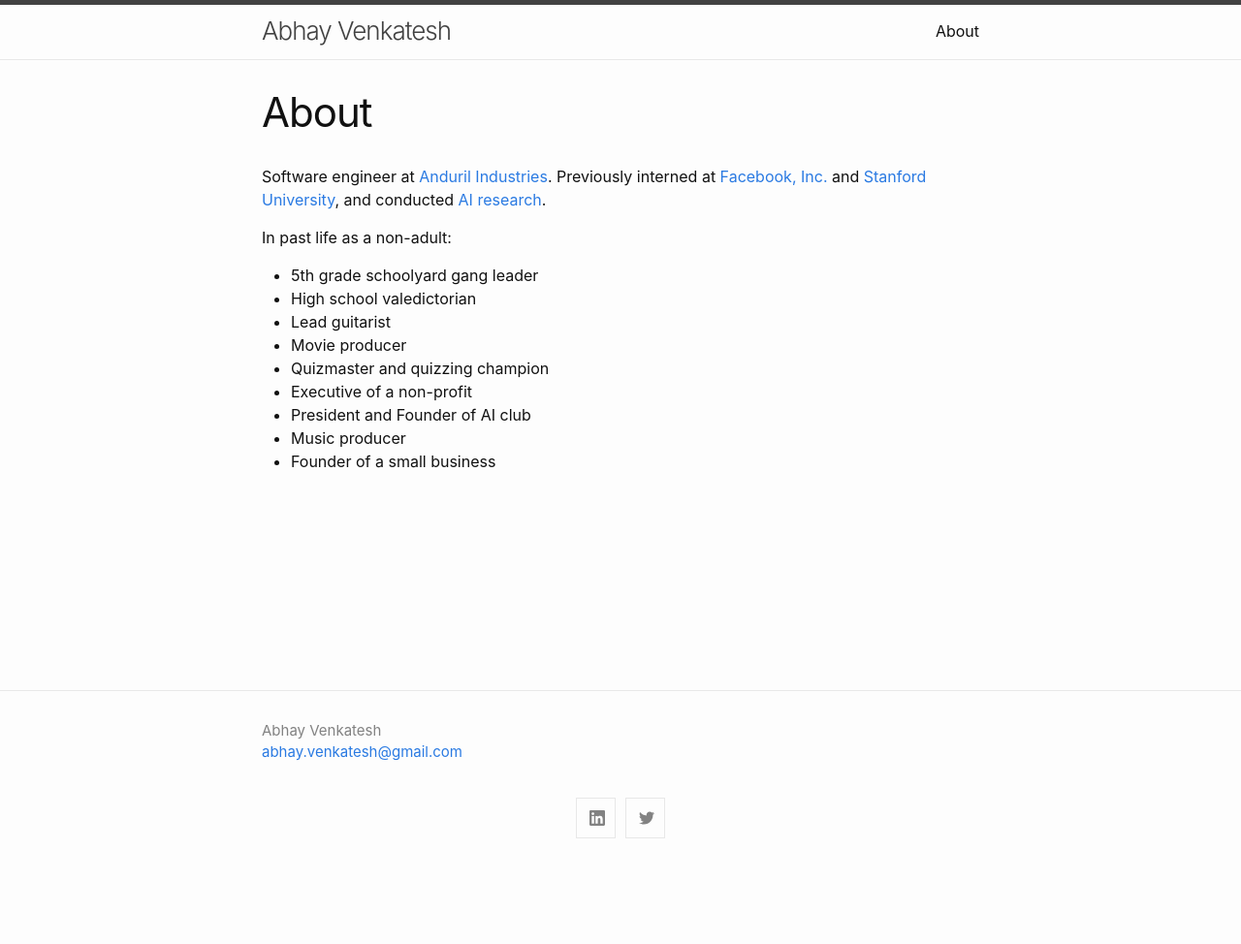
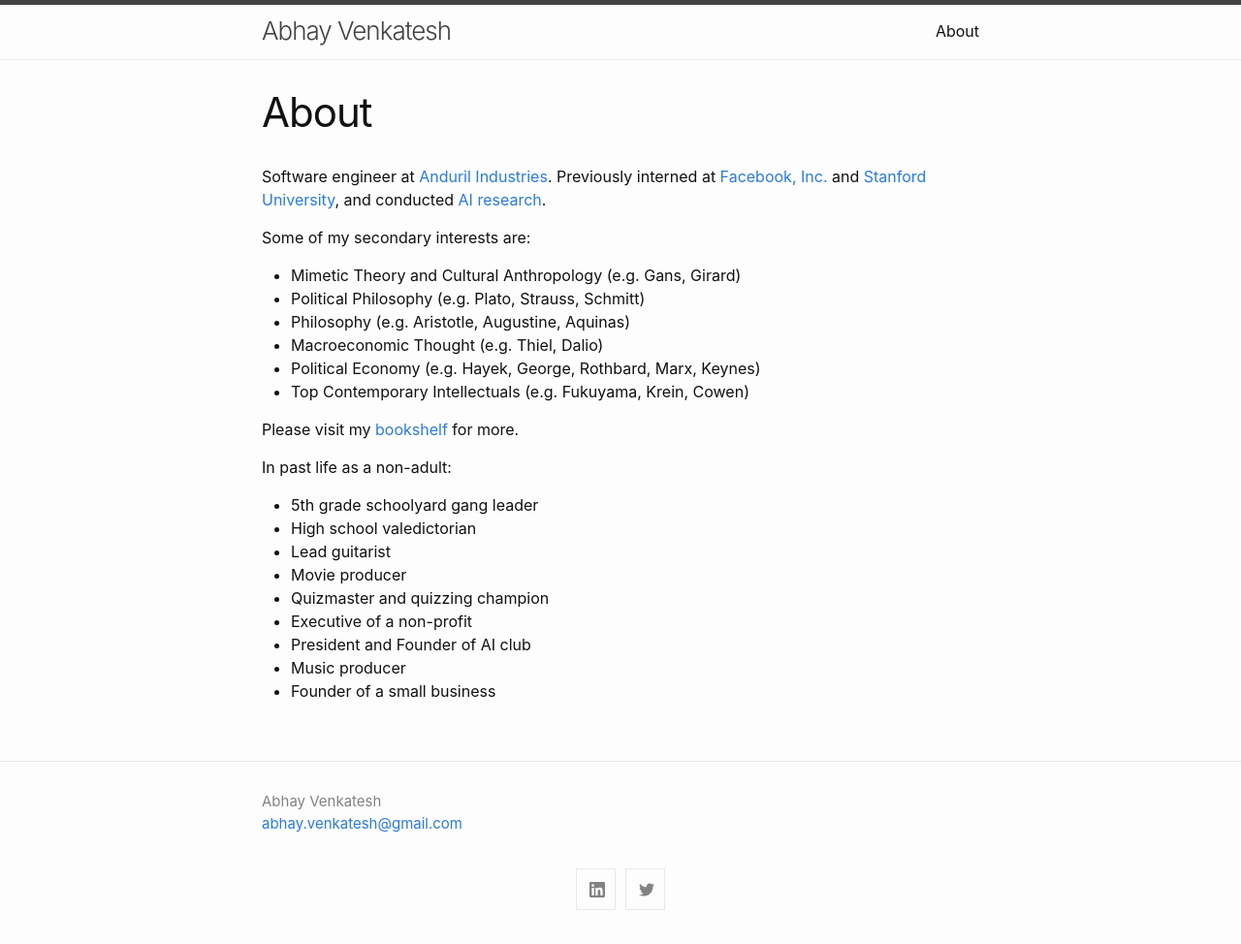
Before and after one commit to abhay-venkatesh/abhay-venkatesh.github.io, a Jekyll site: the page built from about.md, in a window 1280 px wide. Shown: the whole page at 97% size. Built offline with Jekyll 4.4.1, drawn with Linux system fonts in a browser that asks for light colours; before the commit the page ends 900 px from its top, so only the background shows below that.

Commit message:
Update about.md

```diff
--- a/about.md
+++ b/about.md
@@ -5,6 +5,16 @@ permalink: /about/
 ---
 
 Software engineer at [Anduril Industries](http://anduril.com/).  Previously interned at [Facebook, Inc.](https://www.facebook.com/) and [Stanford University](http://stanford.com/), and conducted [AI research](https://scholar.google.com/citations?user=Inp7zBgAAAAJ&hl=en).
+
+Some of my secondary interests are:
+- Mimetic Theory and Cultural Anthropology (e.g. Gans, Girard)
+- Political Philosophy (e.g. Plato, Strauss, Schmitt)
+- Philosophy (e.g. Aristotle, Augustine, Aquinas)
+- Macroeconomic Thought (e.g. Thiel, Dalio)
+- Political Economy (e.g. Hayek, George, Rothbard, Marx, Keynes)
+- Top Contemporary Intellectuals (e.g. Fukuyama, Krein, Cowen)
+
+Please visit my [bookshelf](https://bookshelf.website/abhay/mixes/dvadl/Bookshelf) for more.
 
 In past life as a non-adult:
 - 5th grade schoolyard gang leader
```
